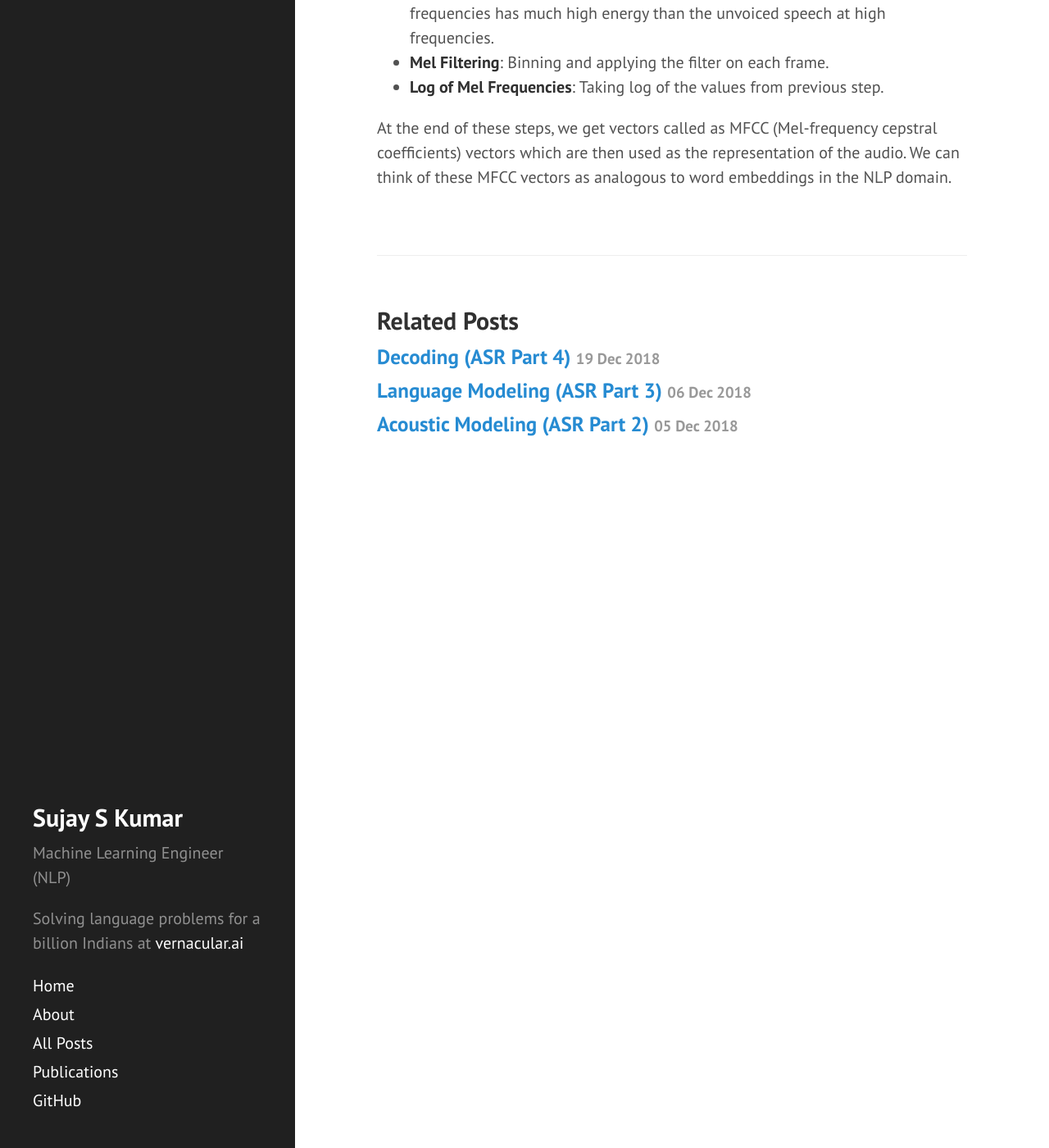
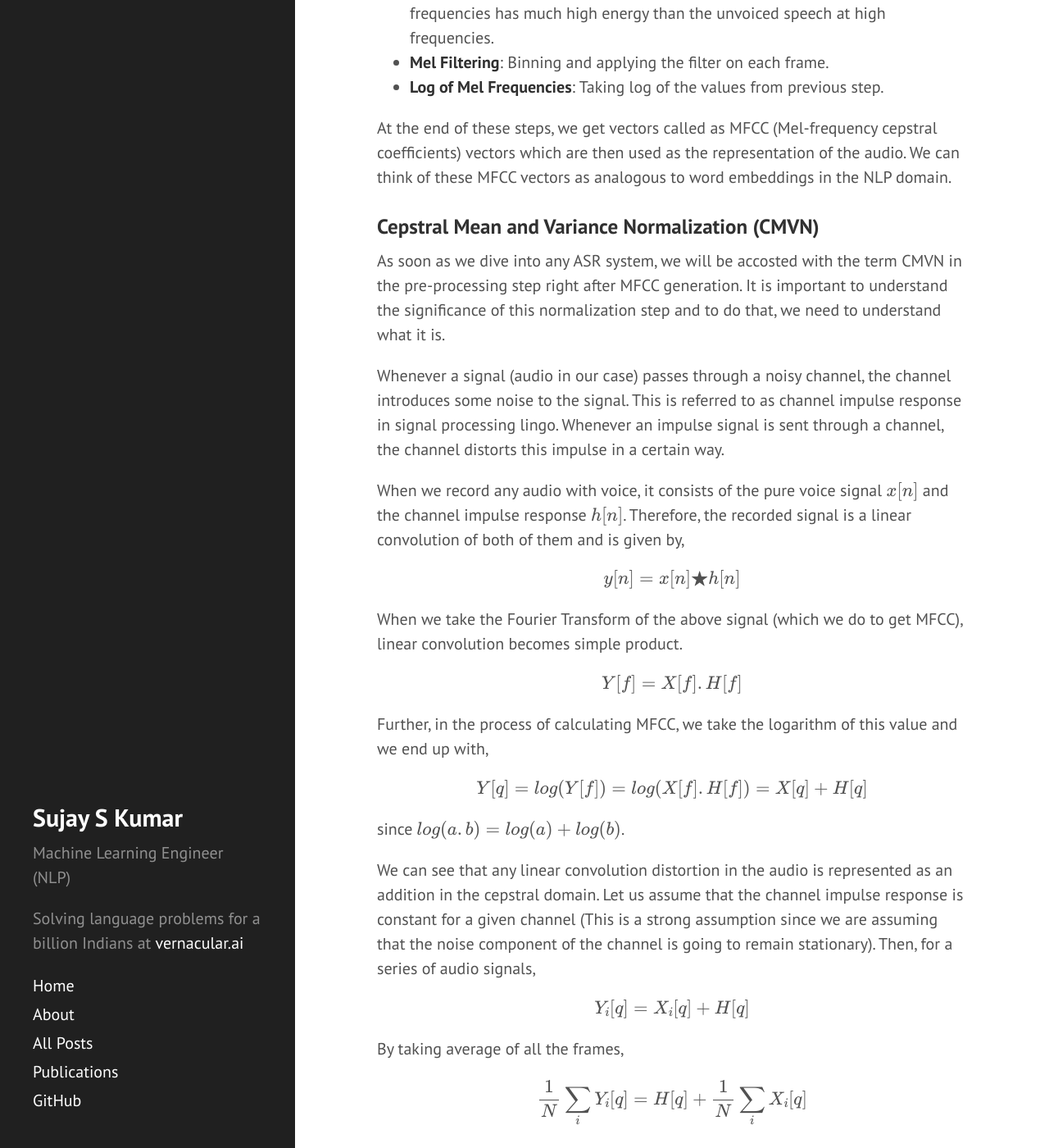
Before and after one commit to SujaySKumar/sujayskumar.github.io, a Jekyll site: the page built from _posts/2018-12-04-asr-part1.md, in a window 1280 px wide and 1400 px high, scrolled down 3612 px. Shown: the whole window at 82% size. Built offline with Jekyll 4.4.1, drawn with Linux system fonts in a browser that asks for light colours; formulas are drawn with MathJax 3; some of the changed text lies outside the part shown.

Commit message:
Added CMVN explanation

```diff
--- a/_posts/2018-12-04-asr-part1.md
+++ b/_posts/2018-12-04-asr-part1.md
@@ -52,3 +52,41 @@ While converting the audio signal from amplitude domain to the frequency domain,
 - **Log of Mel Frequencies**: Taking log of the values from previous step.
 
 At the end of these steps, we get vectors called as MFCC (Mel-frequency cepstral coefficients) vectors which are then used as the representation of the audio. We can think of these MFCC vectors as analogous to word embeddings in the NLP domain.
+
+### Cepstral Mean and Variance Normalization (CMVN)
+
+As soon as we dive into any ASR system, we will be accosted with the term CMVN in the pre-processing step right after MFCC generation. It is important to understand the significance of this normalization step and to do that, we need to understand what it is.
+
+Whenever a signal (audio in our case) passes through a noisy channel, the channel introduces some noise to the signal. This is referred to as channel impulse response in signal processing lingo. Whenever an impulse signal is sent through a channel, the channel distorts this impulse in a certain way.
+
+When we record any audio with voice, it consists of the pure voice signal $$x[n]$$ and the channel impulse response $$h[n]$$. Therefore, the recorded signal is a linear convolution of both of them and is given by,
+
+$$y[n] = x[n] \bigstar h[n]$$
+
+When we take the Fourier Transform of the above signal (which we do to get MFCC), linear convolution becomes simple product.
+
+$$Y[f] = X[f].H[f]$$
+
+Further, in the process of calculating MFCC, we take the logarithm of this value and we end up with,
+
+$$Y[q] = log(Y[f]) = log(X[f].H[f]) = X[q]+H[q]$$
+
+since $$log(a.b) = log(a)+log(b)$$.
+
+We can see that any linear convolution distortion in the audio is represented as an addition in the cepstral domain. Let us assume that the channel impulse response is constant for a given channel (This is a strong assumption since we are assuming that the noise component of the channel is going to remain stationary). Then, for a series of audio signals,
+
+$$Y_{i}[q] = X_{i}[q] + H[q]$$
+
+By taking average of all the frames,
+
+$$\frac{1}{N}\sum_{i}Y_{i}[q] = H[q]+\frac{1}{N}\sum_{i}X_{i}[q]$$
+
+If we subtract this mean from each cepstral coefficient, we get,
+
+$$R_{i}[q]=Y_{i}[q]-\frac{1}{N}\sum_{j}Y_{j}[q]$$
+
+$$R_{i}[q]=X_{i}[q] + H[q] - \left ( H[q]+\frac{1}{N}\sum_{j}X_{j}[q] \right )$$
+
+$$R_{i}[q]=X_{i}[q] - \frac{1}{N}\sum_{j}X_{j}[q]$$
+
+In the above equation, we can see that the channel effects (distortions) are removed. In simpler words, subtracting the mean from all cepstral coefficients (such that the mean of all vectors is zero) (this process is called CMVN) removes the channel distortions from the signal and hence is an important pre-processing step in speech recognition.
```
